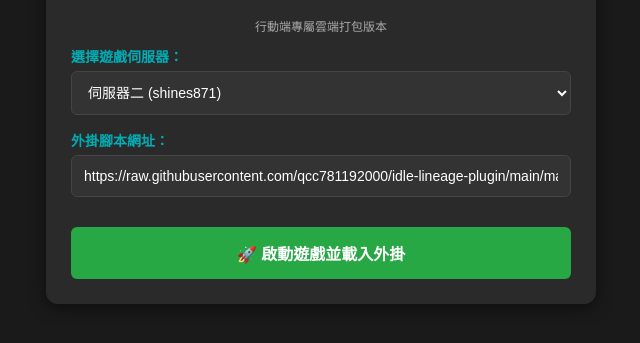
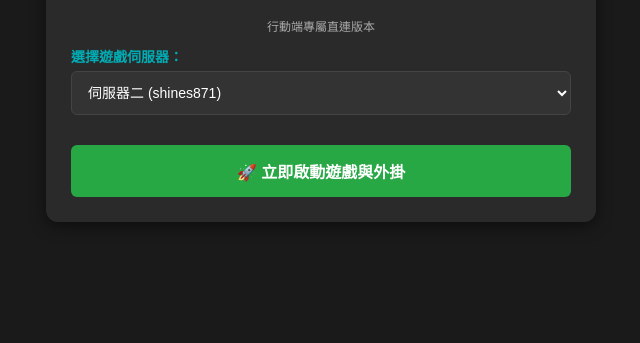
Before and after one commit to 0047946-ops/game-launcher, a plain HTML site: page index.html in a window 1280 px wide. Shown: the part 103-446 px from the top of the page, without its empty margins (319-959 px from the left). Drawn offline with Linux system fonts and the light colour scheme.

Commit message:
Update plugin launch button and script loading

```diff
--- a/index.html
+++ b/index.html
@@ -20,7 +20,7 @@
     <!-- 啟動選單 -->
     <div id="menu">
         <h2 style="text-align:center; margin-top:0;">🎮 放置天堂外掛啟動器</h2>
-        <p style="text-align:center; color:#aaa; font-size:12px;">行動端專屬雲端打包版本</p>
+        <p style="text-align:center; color:#aaa; font-size:12px;">行動端專屬直連版本</p>
 
         <div class="group">
             <label>選擇遊戲伺服器：</label>
@@ -30,23 +30,17 @@
             </select>
         </div>
 
-        <div class="group">
-            <label>外掛腳本網址：</label>
-            <input type="text" id="script-url" value="https://raw.githubusercontent.com/qcc781192000/idle-lineage-plugin/main/main.user.js">
-        </div>
-
-        <button onclick="launchGame()">🚀 啟動遊戲並載入外掛</button>
+        <button onclick="launchGame()">🚀 立即啟動遊戲與外掛</button>
     </div>
 
     <!-- 遊戲載入畫面 -->
     <div id="game-container">
-        <iframe id="game-frame" sandbox="allow-scripts allow-same-origin allow-forms allow-popups"></iframe>
+        <iframe id="game-frame"></iframe>
     </div>
 
 <script>
-    async function launchGame() {
+    function launchGame() {
         const gameUrl = document.getElementById('server-select').value;
-        const scriptUrl = document.getElementById('script-url').value.trim();
 
         document.getElementById('menu').style.display = 'none';
         const container = document.getElementById('game-container');
@@ -55,24 +49,19 @@
         const frame = document.getElementById('game-frame');
         frame.src = gameUrl;
 
-        frame.onload = async function() {
-            if (!scriptUrl) return;
+        // 當遊戲頁面載入完成後，直接透過標準 script 標籤植入外掛
+        frame.onload = function() {
             try {
-                const proxyUrl = "https://corsfix.com?" + scriptUrl;
-                const response = await fetch(proxyUrl);
-                let code = await response.text();
+                const win = frame.contentWindow;
+                if (!win) return;
 
-                if (code.includes('==UserScript==')) {
-                    const endIndex = code.indexOf('==/UserScript==');
-                    if (endIndex !== -1) code = code.substring(endIndex + 15);
-                }
-
-                const win = frame.contentWindow;
                 const scriptEl = win.document.createElement('script');
-                scriptEl.textContent = code;
+                // 直接指向外掛的 jsDelivr 或是 Raw 穩定通道
+                scriptEl.src = "https://raw.githubusercontent.com/qcc781192000/idle-lineage-plugin/main/main.user.js";
                 win.document.head.appendChild(scriptEl);
+                console.log("外掛腳本已成功強制注入！");
             } catch (e) {
-                console.error("外掛載入失敗：", e);
+                console.error("外掛注入遭遇瀏覽器權限限制：", e);
             }
         };
     }
```
